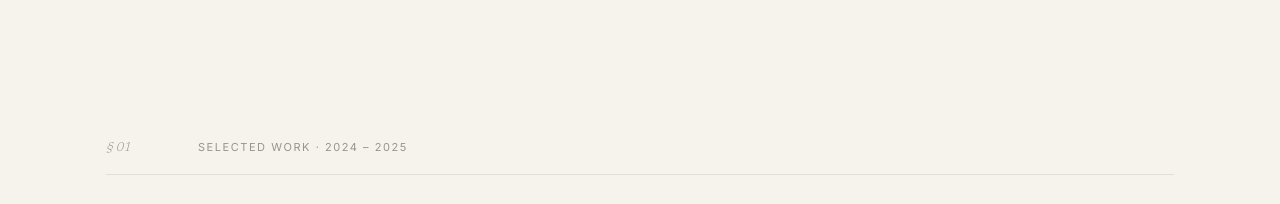
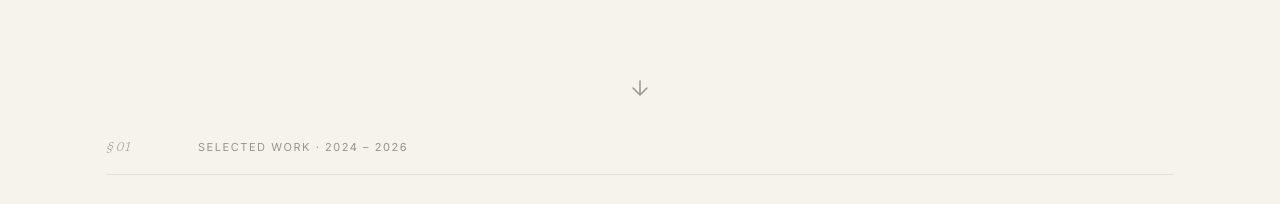
Before and after one commit to cc0b/portfolio, a Next.js app: page / in a window 1280 px wide. Shown: the part 668-872 px from the top of the page. Built offline with nearby package versions, Linux system fonts and the light colour scheme.

Commit message:
changed descriptions and added an arrow

```diff
--- a/src/app/page.tsx
+++ b/src/app/page.tsx
@@ -1,7 +1,7 @@
 'use client'
 
 import Link from 'next/link'
-import { useState } from 'react'
+import { useState, useEffect } from 'react'
 import Footer from '@/components/Footer'
 import SectionHeader from '@/components/SectionHeader'
 import { SERIF, SANS } from '@/lib/typography'
@@ -9,7 +9,7 @@ import { SERIF, SANS } from '@/lib/typography'
 const projects = [
   { id: 1, name: 'Good Study', tag: 'Note-taking, real-time sync', year: '2025' },
   { id: 2, name: 'Form', tag: 'AI personal trainer, computer vision', year: '2025' },
-  { id: 3, name: 'NBA Analytics', tag: 'Sports analytics, data visualization', year: '2025' },
+  { id: 3, name: 'NBA Analytics', tag: 'Sports analytics, data visualization', year: '2026' },
   { id: 4, name: 'Imposter', tag: 'Party game, real-time multiplayer', year: '2025' },
   { id: 5, name: 'Velocity Bingo', tag: 'Event networking game', year: '2025' },
   { id: 6, name: 'MANFRD', tag: 'Personal site for a friend', year: '2024' },
@@ -17,10 +17,17 @@ const projects = [
 
 export default function Home() {
   const [hovered, setHovered] = useState<number | null>(null)
+  const [arrowVisible, setArrowVisible] = useState(true)
+
+  useEffect(() => {
+    const onScroll = () => setArrowVisible(window.scrollY < 50)
+    window.addEventListener('scroll', onScroll, { passive: true })
+    return () => window.removeEventListener('scroll', onScroll)
+  }, [])
 
   return (
     <div style={{ paddingTop: 76 }}>
-      <section className="page-section" style={{ minHeight: 'calc(100vh - 76px)' }}>
+      <section className="page-section" style={{ minHeight: 'calc(100vh - 76px)', position: 'relative' }}>
         <div className="hero-grid">
           <span className="margin-num" style={{ fontFamily: SERIF, fontStyle: 'italic', fontSize: 13, color: 'var(--cl-muted)', fontWeight: 300, paddingTop: 12 }}>
             § 01
@@ -69,10 +76,26 @@ export default function Home() {
             </div>
           </div>
         </div>
+
+        <button
+          onClick={() => window.scrollBy({ top: window.innerHeight * 0.8, behavior: 'smooth' })}
+          style={{
+            position: 'absolute', bottom: 40, left: '50%',
+            transform: 'translateX(-50%)',
+            opacity: arrowVisible ? 1 : 0, transition: 'opacity 0.4s ease',
+            animation: arrowVisible ? 'bounce 1.8s ease-in-out infinite' : 'none',
+            background: 'none', border: 'none', cursor: 'pointer', padding: 8,
+          }}
+          aria-label="Scroll down"
+        >
+          <svg width="20" height="20" viewBox="0 0 20 20" fill="none" style={{ color: 'var(--cl-muted)', display: 'block' }}>
+            <path d="M10 3v14M3 10l7 7 7-7" stroke="currentColor" strokeWidth="1.5" strokeLinecap="round" strokeLinejoin="round"/>
+          </svg>
+        </button>
       </section>
 
       <section className="work-section">
-        <SectionHeader num="01" label="Selected Work · 2024 – 2025" />
+        <SectionHeader num="01" label="Selected Work · 2024 – 2026" />
 
         {projects.map((p, i) => (
           <Link
```
Also changed, not shown: src/app/projects/page.tsx (+14 -6 lines).
